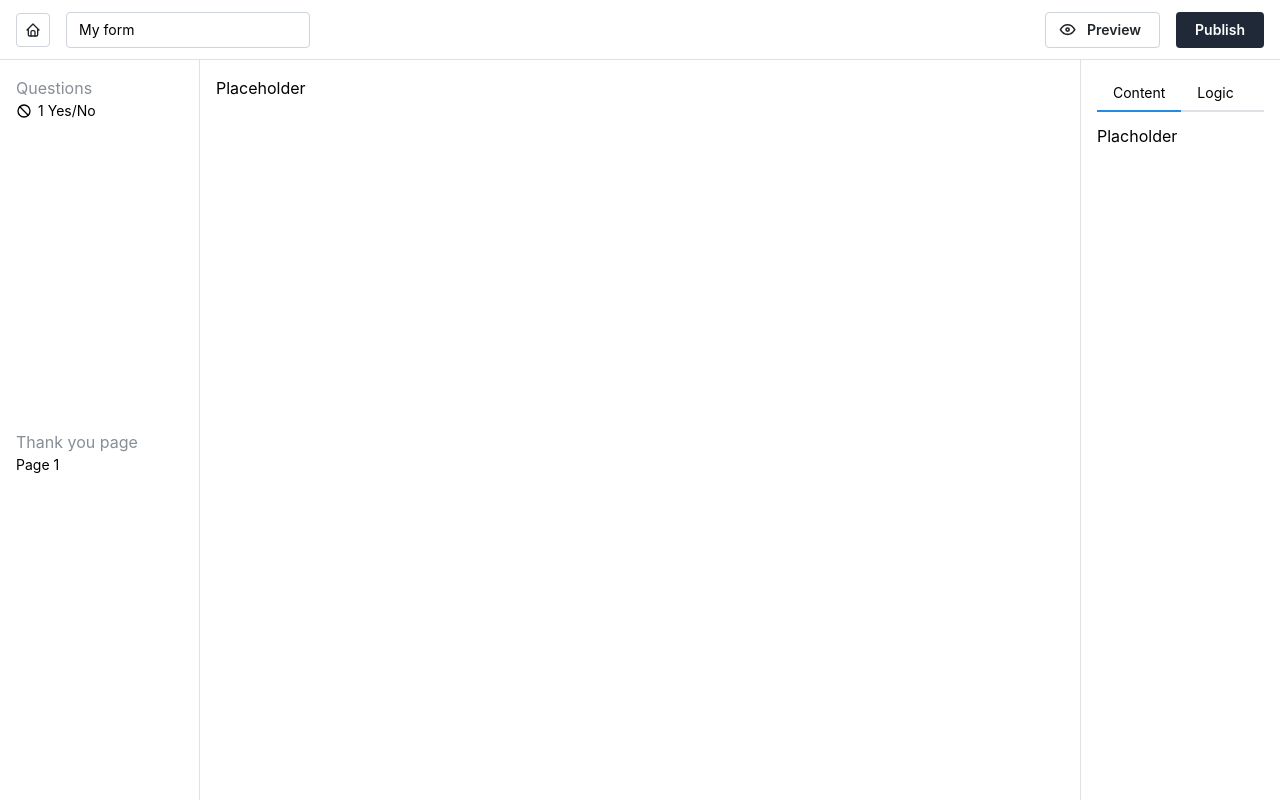
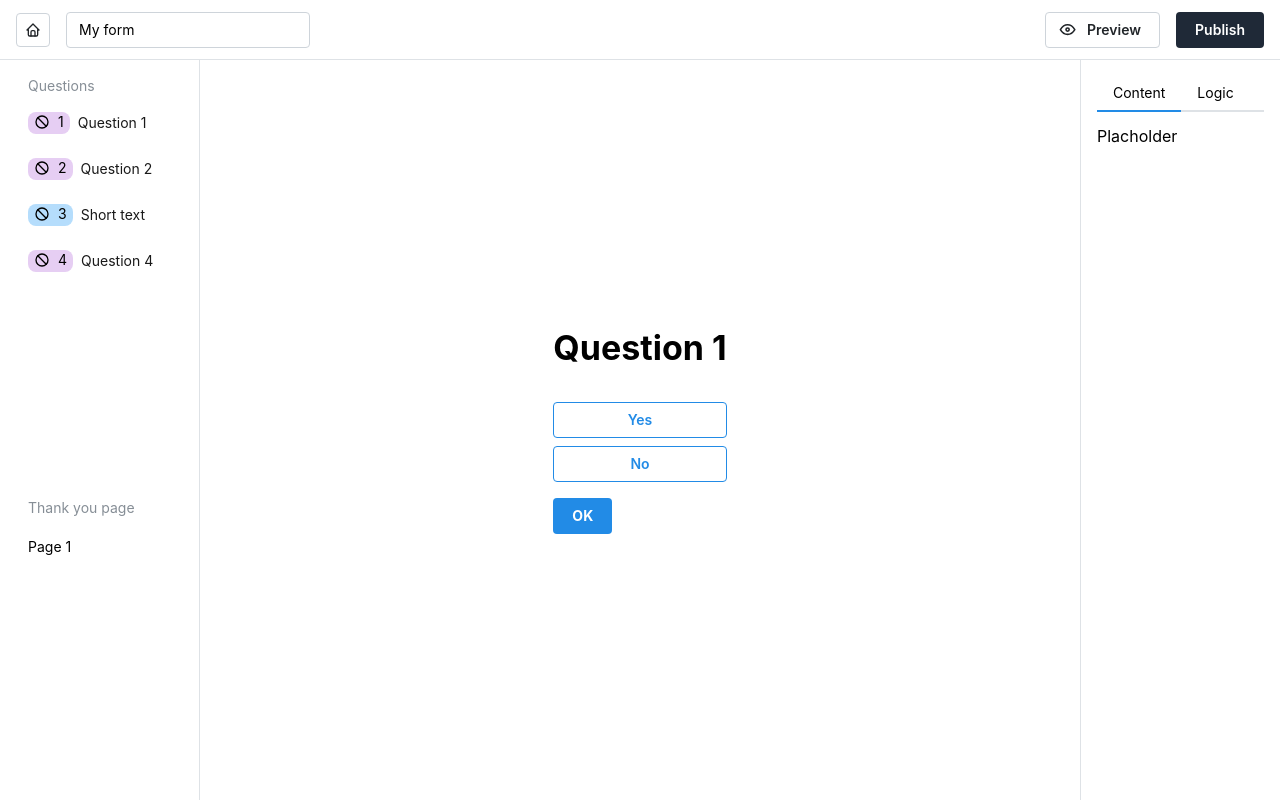
Before and after one commit to ViktorZhurbin/forms--app, a React (Vite) app: page /forms/1/create in a window 1280 px wide. Built offline with nearby package versions, Linux system fonts and the light colour scheme.

Commit message:
updated question types

```diff
--- /dev/null
+++ b/src/components/FormFields/FormFields.module.css
@@ -0,0 +1,25 @@
+.root {
+	position: absolute;
+	width: 100%;
+	height: 100%;
+
+	display: flex;
+	align-items: center;
+	justify-content: center;
+
+	transition: transform 600ms ease 0s, opacity 300ms ease 0s;
+}
+
+.root[data-position="previous"] {
+	opacity: 0;
+	transform: translateY(-100vh);
+}
+
+.root[data-position="next"] {
+	opacity: 0;
+	transform: translateY(100vh);
+}
+
+.root[data-position="hidden"] {
+	display: none;
+}
--- a/src/components/FormFields/FormFields.tsx
+++ b/src/components/FormFields/FormFields.tsx
@@ -1,27 +1,47 @@
-import type { FormField } from "../../constants/form";
+import { type Question, QuestionType } from "../../constants/questions";
 import { MultipleChoice } from "../MultipleChoice/MultipleChoice";
+import styles from "./FormFields.module.css";
 import { getPositionDataAttribute } from "./helpers/getPositionDataAttribute";
 
 export const FormFields = (props: {
-	formFields: FormField[];
+	formFields: Question[];
 	step: number;
 	onSubmit: () => void;
 	goToNextStep: () => void;
 }) => {
 	const { formFields, step, onSubmit, goToNextStep } = props;
 
+	const getComponentByQuestionType = (question: Question, index: number) => {
+		switch (question.type) {
+			case QuestionType.YesNo:
+			case QuestionType.MultipleChoice:
+				return (
+					<MultipleChoice
+						field={question}
+						isLast={index === formFields.length - 1}
+						onSubmitForm={onSubmit}
+						goToNextStep={goToNextStep}
+					/>
+				);
+
+			// case QuestionType.ShortText:
+
+			default:
+				return false;
+		}
+	};
+
 	return (
 		<>
 			{formFields.map((field, index) => {
 				return (
-					<MultipleChoice
+					<div
 						key={field.id}
-						field={field}
-						isLast={index === formFields.length - 1}
-						positionDataAttr={getPositionDataAttribute(index, step)}
-						onSubmitForm={onSubmit}
-						goToNextStep={goToNextStep}
-					/>
+						className={styles.root}
+						data-position={getPositionDataAttribute(index, step)}
+					>
+						{getComponentByQuestionType(field, index)}
+					</div>
 				);
 			})}
 		</>
--- a/src/components/MultipleChoice/MultipleChoice.module.css
+++ b/src/components/MultipleChoice/MultipleChoice.module.css
@@ -1,30 +1,4 @@
-.root {
-	position: absolute;
-	width: 100%;
-	height: 100%;
-
-	display: flex;
-	align-items: center;
-	justify-content: center;
-
-	transition: transform 600ms ease 0s, opacity 300ms ease 0s;
-}
-
-.root[data-position="previous"] {
-	opacity: 0;
-	transform: translateY(-100vh);
-}
-
-.root[data-position="next"] {
-	opacity: 0;
-	transform: translateY(100vh);
-}
-
-.root[data-position="hidden"] {
-	display: none;
-}
-
-.innerWrapper {
+.wrapper {
 	height: 100%;
 
 	display: flex;
--- a/src/components/MultipleChoice/MultipleChoice.tsx
+++ b/src/components/MultipleChoice/MultipleChoice.tsx
@@ -1,11 +1,10 @@
 import { Button, Title } from "@mantine/core";
-import type { FormField } from "../../constants/form";
+import type { MultipleChoiceType, YesNoType } from "../../constants/questions";
 import styles from "./MultipleChoice.module.css";
 
 type MultipleChoiceProps = {
-	field: FormField;
+	field: MultipleChoiceType | YesNoType;
 	isLast: boolean;
-	positionDataAttr: string;
 	onSubmitForm: () => void;
 	goToNextStep: () => void;
 };
@@ -13,7 +12,6 @@ type MultipleChoiceProps = {
 export const MultipleChoice = ({
 	field,
 	isLast,
-	positionDataAttr,
 	onSubmitForm,
 	goToNextStep,
 }: MultipleChoiceProps) => {
@@ -29,8 +27,7 @@ export const MultipleChoice = ({
 	}
 
 	return (
-		<div className={styles.root} data-position={positionDataAttr}>
-			<div className={styles.innerWrapper}>
+		<div className={styles.wrapper}>
 			<Title className={styles.header}>{field.title}</Title>
 
 			<div className={styles.optionWrapper}>
@@ -47,14 +44,9 @@ export const MultipleChoice = ({
 				))}
 			</div>
 
-				<Button
-					type="submit"
-					className={styles.submitButton}
-					onClick={onSubmit}
-				>
+			<Button type="submit" className={styles.submitButton} onClick={onSubmit}>
 				{buttonText}
 			</Button>
 		</div>
-		</div>
 	);
 };
--- a/src/constants/form.ts
+++ /dev/null
@@ -1,15 +0,0 @@
-enum QuestionType {
-	YesNo = 0,
-	MultipleChoice = 1,
-}
-
-type FormField = {
-	id: string;
-	type: QuestionType;
-	title: string;
-	options: string[];
-};
-
-export { QuestionType };
-
-export type { FormField };
--- /dev/null
+++ b/src/constants/questionMaps.ts
@@ -0,0 +1,8 @@
+import { QuestionGroup } from "./questions";
+
+const QuestionColorsByGroup: Record<QuestionGroup, string> = {
+	[QuestionGroup.Choice]: "rgb(230, 206, 243)",
+	[QuestionGroup.Text]: "rgb(181, 221, 252)",
+};
+
+export { QuestionColorsByGroup };
--- /dev/null
+++ b/src/constants/questions.ts
@@ -0,0 +1,46 @@
+enum QuestionType {
+	YesNo = "YesNo",
+	MultipleChoice = "MultipleChoice",
+	ShortText = "ShortText",
+}
+
+enum QuestionGroup {
+	Choice = "Choice",
+	Text = "Text",
+}
+
+type QuestionBaseType = {
+	id: string;
+	type: QuestionType;
+	group: QuestionGroup;
+	title: string;
+};
+
+interface YesNoType extends QuestionBaseType {
+	type: QuestionType.YesNo;
+	group: QuestionGroup.Choice;
+	options: ["Yes", "No"];
+}
+
+interface MultipleChoiceType extends QuestionBaseType {
+	type: QuestionType.MultipleChoice;
+	group: QuestionGroup.Choice;
+	options: string[];
+}
+
+interface ShortTextType extends QuestionBaseType {
+	type: QuestionType.ShortText;
+	group: QuestionGroup.Text;
+}
+
+type Question = YesNoType | MultipleChoiceType | ShortTextType;
+
+export { QuestionType, QuestionGroup };
+
+export type {
+	QuestionBaseType,
+	Question,
+	YesNoType,
+	MultipleChoiceType,
+	ShortTextType,
+};
--- a/src/mocks/formQuestions.ts
+++ b/src/mocks/formQuestions.ts
@@ -1,27 +1,34 @@
-import { type FormField, QuestionType } from "../constants/form";
+import {
+	type Question,
+	QuestionGroup,
+	QuestionType,
+} from "../constants/questions";
 
-export const formFields: FormField[] = [
+export const formFields: Question[] = [
 	{
 		id: crypto.randomUUID(),
 		type: QuestionType.YesNo,
+		group: QuestionGroup.Choice,
 		title: "Question 1",
 		options: ["Yes", "No"],
 	},
 	{
 		id: crypto.randomUUID(),
 		type: QuestionType.MultipleChoice,
+		group: QuestionGroup.Choice,
 		title: "Question 2",
 		options: ["Yes", "No", "Whatever"],
 	},
 	{
 		id: crypto.randomUUID(),
-		type: QuestionType.YesNo,
-		title: "Question 3",
-		options: ["Yes", "No"],
+		type: QuestionType.ShortText,
+		group: QuestionGroup.Text,
+		title: "Short text",
 	},
 	{
 		id: crypto.randomUUID(),
 		type: QuestionType.YesNo,
+		group: QuestionGroup.Choice,
 		title: "Question 4",
 		options: ["Yes", "No"],
 	},
--- a/src/pages/Builder/Builder.tsx
+++ b/src/pages/Builder/Builder.tsx
@@ -3,7 +3,10 @@ import {
 	AppShell,
 	Button,
 	Group,
+	NavLink,
+	Pill,
 	ScrollArea,
+	Stack,
 	Tabs,
 	Text,
 	TextInput,
@@ -11,6 +14,33 @@ import {
 } from "@mantine/core";
 import { IconBan, IconEye, IconHome } from "@tabler/icons-react";
 import { useLocation } from "wouter";
+
+import { MultipleChoice } from "../../components/MultipleChoice/MultipleChoice";
+import { QuestionColorsByGroup } from "../../constants/questionMaps";
+import { type Question, QuestionType } from "../../constants/questions";
+import { formFields } from "../../mocks/formQuestions";
+
+const field = formFields[0];
+
+const getComponentByQuestionType = (question: Question) => {
+	switch (question.type) {
+		case QuestionType.YesNo:
+		case QuestionType.MultipleChoice:
+			return (
+				<MultipleChoice
+					field={question}
+					isLast={false}
+					onSubmitForm={() => null}
+					goToNextStep={() => null}
+				/>
+			);
+
+		// case QuestionType.ShortText:
+
+		default:
+			return false;
+	}
+};
 
 export const Builder = () => {
 	const [_, setLocation] = useLocation();
@@ -72,21 +102,51 @@ export const Builder = () => {
 
 			<AppShell.Navbar p="md">
 				<AppShell.Section grow component={ScrollArea}>
-					<Text c="dimmed">Questions</Text>
-					<Group gap={4}>
-						<Group gap={6}>
-							<IconBan width="1rem" /> <Text size="sm">1</Text>
-						</Group>
-						<Text size="sm">Yes/No</Text>
-					</Group>
+					<Text c="dimmed" size="sm" mb={8} p="0 12px">
+						Questions
+					</Text>
+					<Stack gap={8}>
+						{formFields.map(({ id, group, title }, index) => (
+							<NavLink
+								key={id}
+								p="8px 12px"
+								label={
+									<Group gap={8}>
+										<Pill
+											p="0 6px"
+											radius="md"
+											bg={QuestionColorsByGroup[group]}
+										>
+											<Group wrap="nowrap" gap={8}>
+												<IconBan /> <Text size="sm">{index + 1}</Text>
+											</Group>
+										</Pill>
+										<Text size="sm" c="rgb(25, 25, 25)">
+											{title}
+										</Text>
+									</Group>
+								}
+							/>
+						))}
+					</Stack>
 				</AppShell.Section>
 				<AppShell.Section grow component={ScrollArea}>
-					<Text c="dimmed">Thank you page</Text>
-					<Text size="sm">Page 1</Text>
+					<Text c="dimmed" size="sm" mb={8} p="0 12px">
+						Thank you page
+					</Text>
+					<NavLink p="8px 12px" label="Page 1" />
 				</AppShell.Section>
 			</AppShell.Navbar>
 
-			<AppShell.Main>Placeholder</AppShell.Main>
+			<AppShell.Main
+				style={{
+					display: "flex",
+					justifyContent: "center",
+					alignItems: "center",
+				}}
+			>
+				{getComponentByQuestionType(field)}
+			</AppShell.Main>
 
 			<AppShell.Aside p="md">
 				<Tabs defaultValue="content" variant="default" radius="md">
```
Lines whose indentation alone changed are shown as unchanged.
